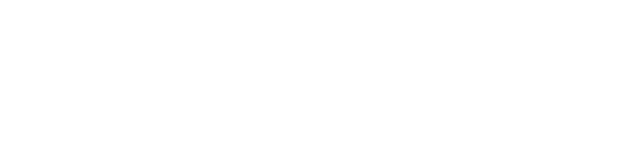
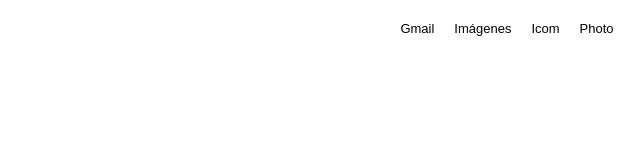
Before and after one commit to DevAndreiP/Developer, a plain HTML site: page googleClone/index.html in a window 1280 px wide. Shown: the whole page, without its empty margins (640-1280 px from the left). Drawn offline with Linux system fonts and the light colour scheme.

Commit message:
Estructurando y alienando el header de Google

```diff
--- a/googleClone/css/main.css
+++ b/googleClone/css/main.css
@@ -0,0 +1,31 @@
+
+a{
+    text-decoration: none;
+}
+body{
+    font-size: 13px;
+    font-family: Arial, Helvetica, sans-serif;
+}
+header{
+width: 100%;
+height: 60px;
+}
+
+header nav{
+    display: flex;
+    justify-content: flex-end;
+}
+header nav .nav-right-section{
+    display: flex;
+    width: 250px;
+    height: auto;
+    list-style: none;
+    justify-content: center;
+    align-items: center;
+
+}
+header nav ul li a {
+    margin: 10px;
+    color: #000000;
+    cursor:pointer;
+}
--- a/googleClone/index.html
+++ b/googleClone/index.html
@@ -5,8 +5,20 @@
     <meta http-equiv="X-UA-Compatible" content="IE=edge">
     <meta name="viewport" content="width=device-width, initial-scale=1.0">
     <title>Document</title>
+    <link rel="stylesheet" href="css/main.css">
 </head>
 <body>
-
+     <header>
+          <nav>
+            <ul class="nav-right-section">
+              <li><a href="">Gmail</a></li>
+              <li>
+                <a href="">Imágenes</a>
+              </li>
+              <li><a href="">Icom</a></li>
+              <li><a href="">Photo</a></li>
+            </ul>
+          </nav>
+     </header>
 </body>
 </html>
```
